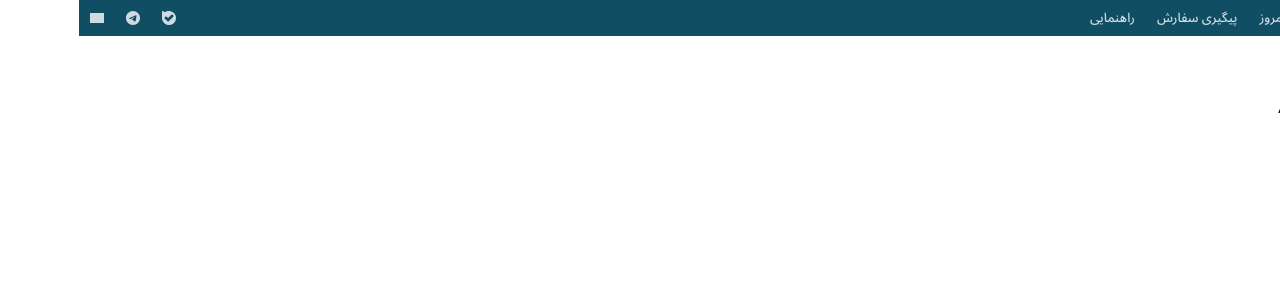
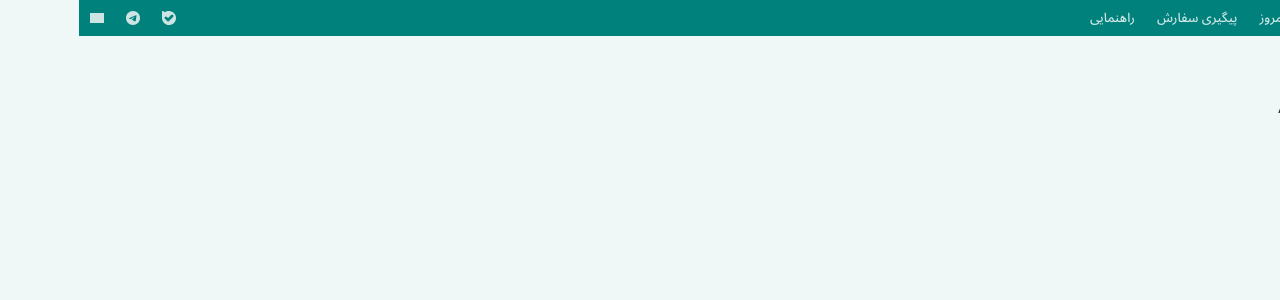
Before and after one commit to noonefr69/mohosseinimarket, a Next.js app: page /about-us in a window 1280 px wide. Shown: the top 300 px of the page. Built offline with nearby package versions, Linux system fonts and the light colour scheme; grey boxes are pictures that could not be loaded.

Commit message:
theme change

```diff
--- a/src/app/globals.css
+++ b/src/app/globals.css
@@ -3,6 +3,100 @@
 @import "../custom/tailwind.css";
 
 @custom-variant dark (&:is(.dark *));
+
+:root {
+  --background: oklch(0.9711 0.0074 191);
+  --foreground: oklch(0.3 0.0358 191);
+  --card: oklch(0.9711 0.0074 191);
+  --card-foreground: oklch(0.3 0.0358 191);
+  --popover: oklch(0.9711 0.0074 191);
+  --popover-foreground: oklch(0.3 0.0358 191);
+  --primary: oklch(0.5234 0.1347 191);
+  --primary-foreground: oklch(1 0 0);
+  --secondary: oklch(0.9571 0.021 191);
+  --secondary-foreground: oklch(0.4254 0.1159 191);
+  --muted: oklch(0.937 0.0142 191);
+  --muted-foreground: oklch(0.4495 0.0486 191);
+  --accent: oklch(0.8952 0.0504 191);
+  --accent-foreground: oklch(0.4254 0.1159 191);
+  --destructive: oklch(0.5386 0.1937 26.7249);
+  --destructive-foreground: oklch(1 0 0);
+  --border: oklch(0.8805 0.0208 191);
+  --input: oklch(0.8805 0.0208 191);
+  --ring: oklch(0.5234 0.1347 191);
+  --chart-1: oklch(0.6731 0.1624 191);
+  --chart-2: oklch(0.5752 0.1446 191);
+  --chart-3: oklch(0.5234 0.1347 191);
+  --chart-4: oklch(0.4254 0.1159 191);
+  --chart-5: oklch(0.2157 0.0453 191);
+  --sidebar: oklch(0.937 0.0142 191);
+  --sidebar-foreground: oklch(0.3 0.0358 191);
+  --sidebar-primary: oklch(0.5234 0.1347 191);
+  --sidebar-primary-foreground: oklch(1 0 0);
+  --sidebar-accent: oklch(0.8952 0.0504 191);
+  --sidebar-accent-foreground: oklch(0.4254 0.1159 191);
+  --sidebar-border: oklch(0.8805 0.0208 191);
+  --sidebar-ring: oklch(0.5234 0.1347 191);
+  --font-sans: Montserrat, sans-serif;
+  --font-serif: Merriweather, serif;
+  --font-mono: Source Code Pro, monospace;
+  --radius: 0.5rem;
+  --shadow-x: 0;
+  --shadow-y: 1px;
+  --shadow-blur: 3px;
+  --shadow-spread: 0px;
+  --shadow-opacity: 0.1;
+  --shadow-color: oklch(0 0 0);
+  --shadow-2xs: 0 1px 3px 0px hsl(0 0% 0% / 0.05);
+  --shadow-xs: 0 1px 3px 0px hsl(0 0% 0% / 0.05);
+  --shadow-sm:
+    0 1px 3px 0px hsl(0 0% 0% / 0.1), 0 1px 2px -1px hsl(0 0% 0% / 0.1);
+  --shadow: 0 1px 3px 0px hsl(0 0% 0% / 0.1), 0 1px 2px -1px hsl(0 0% 0% / 0.1);
+  --shadow-md:
+    0 1px 3px 0px hsl(0 0% 0% / 0.1), 0 2px 4px -1px hsl(0 0% 0% / 0.1);
+  --shadow-lg:
+    0 1px 3px 0px hsl(0 0% 0% / 0.1), 0 4px 6px -1px hsl(0 0% 0% / 0.1);
+  --shadow-xl:
+    0 1px 3px 0px hsl(0 0% 0% / 0.1), 0 8px 10px -1px hsl(0 0% 0% / 0.1);
+  --shadow-2xl: 0 1px 3px 0px hsl(0 0% 0% / 0.25);
+  --tracking-normal: 0em;
+  --spacing: 0.25rem;
+}
+
+.dark {
+  --background: oklch(0.2683 0.0279 191);
+  --foreground: oklch(0.9423 0.0097 191);
+  --card: oklch(0.3327 0.0271 191);
+  --card-foreground: oklch(0.9423 0.0097 191);
+  --popover: oklch(0.3327 0.0271 191);
+  --popover-foreground: oklch(0.9423 0.0097 191);
+  --primary: oklch(0.6731 0.1624 191);
+  --primary-foreground: oklch(0.2157 0.0453 191);
+  --secondary: oklch(0.3942 0.0265 191);
+  --secondary-foreground: oklch(0.897 0.0166 191);
+  --muted: oklch(0.2926 0.0212 191);
+  --muted-foreground: oklch(0.8579 0.0174 191);
+  --accent: oklch(0.5752 0.1446 191);
+  --accent-foreground: oklch(0.9423 0.0097 191);
+  --destructive: oklch(0.5386 0.1937 26.7249);
+  --destructive-foreground: oklch(0.9423 0.0097 191);
+  --border: oklch(0.3942 0.0265 191);
+  --input: oklch(0.3942 0.0265 191);
+  --ring: oklch(0.6731 0.1624 191);
+  --chart-1: oklch(0.766 0.1179 191);
+  --chart-2: oklch(0.7185 0.1417 191);
+  --chart-3: oklch(0.6731 0.1624 191);
+  --chart-4: oklch(0.6291 0.1543 191);
+  --chart-5: oklch(0.5752 0.1446 191);
+  --sidebar: oklch(0.2683 0.0279 191);
+  --sidebar-foreground: oklch(0.9423 0.0097 191);
+  --sidebar-primary: oklch(0.6731 0.1624 191);
+  --sidebar-primary-foreground: oklch(0.2157 0.0453 191);
+  --sidebar-accent: oklch(0.5752 0.1446 191);
+  --sidebar-accent-foreground: oklch(0.9423 0.0097 191);
+  --sidebar-border: oklch(0.3942 0.0265 191);
+  --sidebar-ring: oklch(0.6731 0.1624 191);
+}
 
 @theme inline {
   --color-background: var(--background);
@@ -20,6 +114,7 @@
   --color-accent: var(--accent);
   --color-accent-foreground: var(--accent-foreground);
   --color-destructive: var(--destructive);
+  --color-destructive-foreground: var(--destructive-foreground);
   --color-border: var(--border);
   --color-input: var(--input);
   --color-ring: var(--ring);
@@ -36,89 +131,30 @@
   --color-sidebar-accent-foreground: var(--sidebar-accent-foreground);
   --color-sidebar-border: var(--sidebar-border);
   --color-sidebar-ring: var(--sidebar-ring);
-  --radius-sm: calc(var(--radius) * 0.6);
-  --radius-md: calc(var(--radius) * 0.8);
+
+  --font-sans: var(--font-sans);
+  --font-mono: var(--font-mono);
+  --font-serif: var(--font-serif);
+
+  --radius-sm: calc(var(--radius) - 4px);
+  --radius-md: calc(var(--radius) - 2px);
   --radius-lg: var(--radius);
-  --radius-xl: calc(var(--radius) * 1.4);
-  --radius-2xl: calc(var(--radius) * 1.8);
-  --radius-3xl: calc(var(--radius) * 2.2);
-  --radius-4xl: calc(var(--radius) * 2.6);
-}
+  --radius-xl: calc(var(--radius) + 4px);
 
-:root {
-  --radius: 0.625rem;
-  --background: oklch(1 0 0);
-  --foreground: oklch(0.145 0 0);
-  --card: oklch(1 0 0);
-  --card-foreground: oklch(0.145 0 0);
-  --popover: oklch(1 0 0);
-  --popover-foreground: oklch(0.145 0 0);
-  --primary: oklch(0.205 0 0);
-  --primary-foreground: oklch(0.985 0 0);
-  --secondary: oklch(0.97 0 0);
-  --secondary-foreground: oklch(0.205 0 0);
-  --muted: oklch(0.97 0 0);
-  --muted-foreground: oklch(0.556 0 0);
-  --accent: oklch(0.97 0 0);
-  --accent-foreground: oklch(0.205 0 0);
-  --destructive: oklch(0.577 0.245 27.325);
-  --border: oklch(0.922 0 0);
-  --input: oklch(0.922 0 0);
-  --ring: oklch(0.708 0 0);
-  --chart-1: oklch(0.646 0.222 41.116);
-  --chart-2: oklch(0.6 0.118 184.704);
-  --chart-3: oklch(0.398 0.07 227.392);
-  --chart-4: oklch(0.828 0.189 84.429);
-  --chart-5: oklch(0.769 0.188 70.08);
-  --sidebar: oklch(0.985 0 0);
-  --sidebar-foreground: oklch(0.145 0 0);
-  --sidebar-primary: oklch(0.205 0 0);
-  --sidebar-primary-foreground: oklch(0.985 0 0);
-  --sidebar-accent: oklch(0.97 0 0);
-  --sidebar-accent-foreground: oklch(0.205 0 0);
-  --sidebar-border: oklch(0.922 0 0);
-  --sidebar-ring: oklch(0.708 0 0);
-}
-
-.dark {
-  --background: oklch(0.145 0 0);
-  --foreground: oklch(0.985 0 0);
-  --card: oklch(0.205 0 0);
-  --card-foreground: oklch(0.985 0 0);
-  --popover: oklch(0.205 0 0);
-  --popover-foreground: oklch(0.985 0 0);
-  --primary: oklch(0.922 0 0);
-  --primary-foreground: oklch(0.205 0 0);
-  --secondary: oklch(0.269 0 0);
-  --secondary-foreground: oklch(0.985 0 0);
-  --muted: oklch(0.269 0 0);
-  --muted-foreground: oklch(0.708 0 0);
-  --accent: oklch(0.269 0 0);
-  --accent-foreground: oklch(0.985 0 0);
-  --destructive: oklch(0.704 0.191 22.216);
-  --border: oklch(1 0 0 / 10%);
-  --input: oklch(1 0 0 / 15%);
-  --ring: oklch(0.556 0 0);
-  --chart-1: oklch(0.488 0.243 264.376);
-  --chart-2: oklch(0.696 0.17 162.48);
-  --chart-3: oklch(0.769 0.188 70.08);
-  --chart-4: oklch(0.627 0.265 303.9);
-  --chart-5: oklch(0.645 0.246 16.439);
-  --sidebar: oklch(0.205 0 0);
-  --sidebar-foreground: oklch(0.985 0 0);
-  --sidebar-primary: oklch(0.488 0.243 264.376);
-  --sidebar-primary-foreground: oklch(0.985 0 0);
-  --sidebar-accent: oklch(0.269 0 0);
-  --sidebar-accent-foreground: oklch(0.985 0 0);
-  --sidebar-border: oklch(1 0 0 / 10%);
-  --sidebar-ring: oklch(0.556 0 0);
+  --shadow-2xs: var(--shadow-2xs);
+  --shadow-xs: var(--shadow-xs);
+  --shadow-sm: var(--shadow-sm);
+  --shadow: var(--shadow);
+  --shadow-md: var(--shadow-md);
+  --shadow-lg: var(--shadow-lg);
+  --shadow-xl: var(--shadow-xl);
+  --shadow-2xl: var(--shadow-2xl);
 }
 
 @layer base {
   * {
     @apply border-border outline-ring/50;
   }
-
   body {
     @apply bg-background text-foreground;
   }
```
